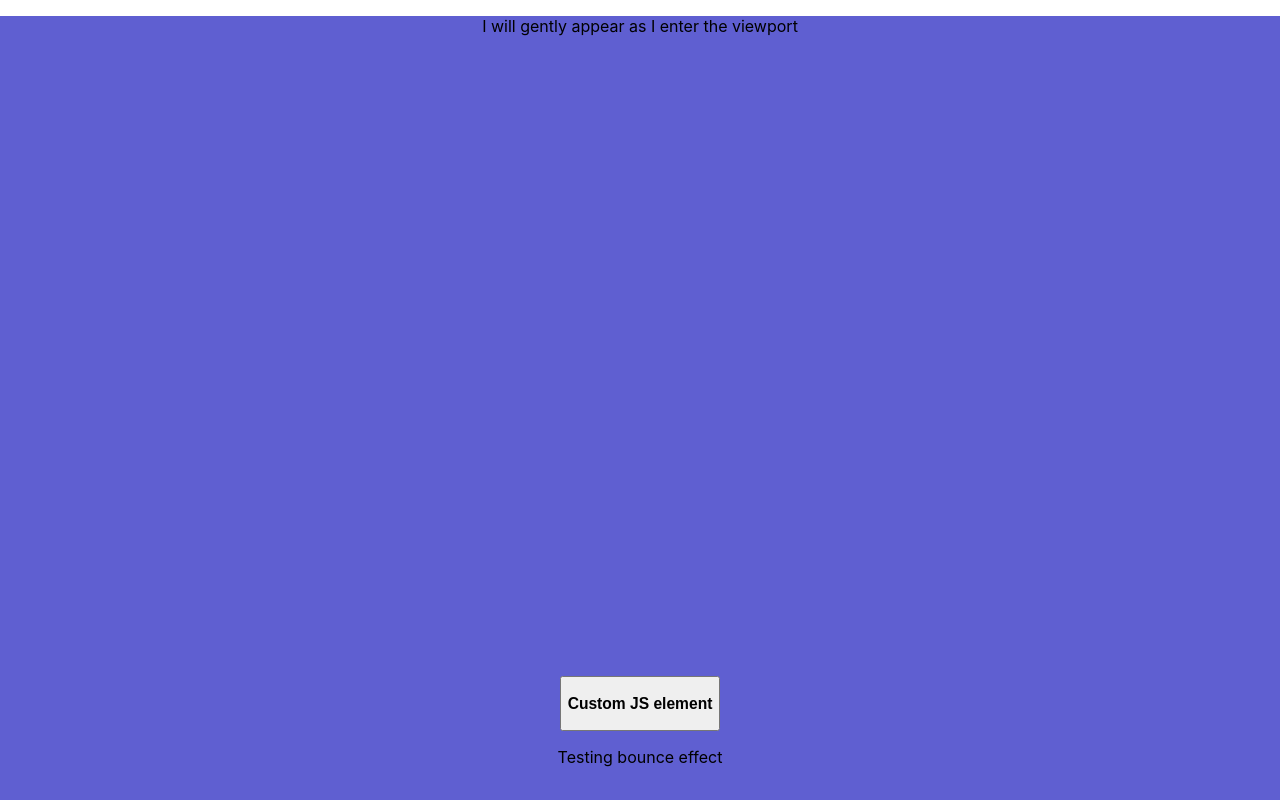
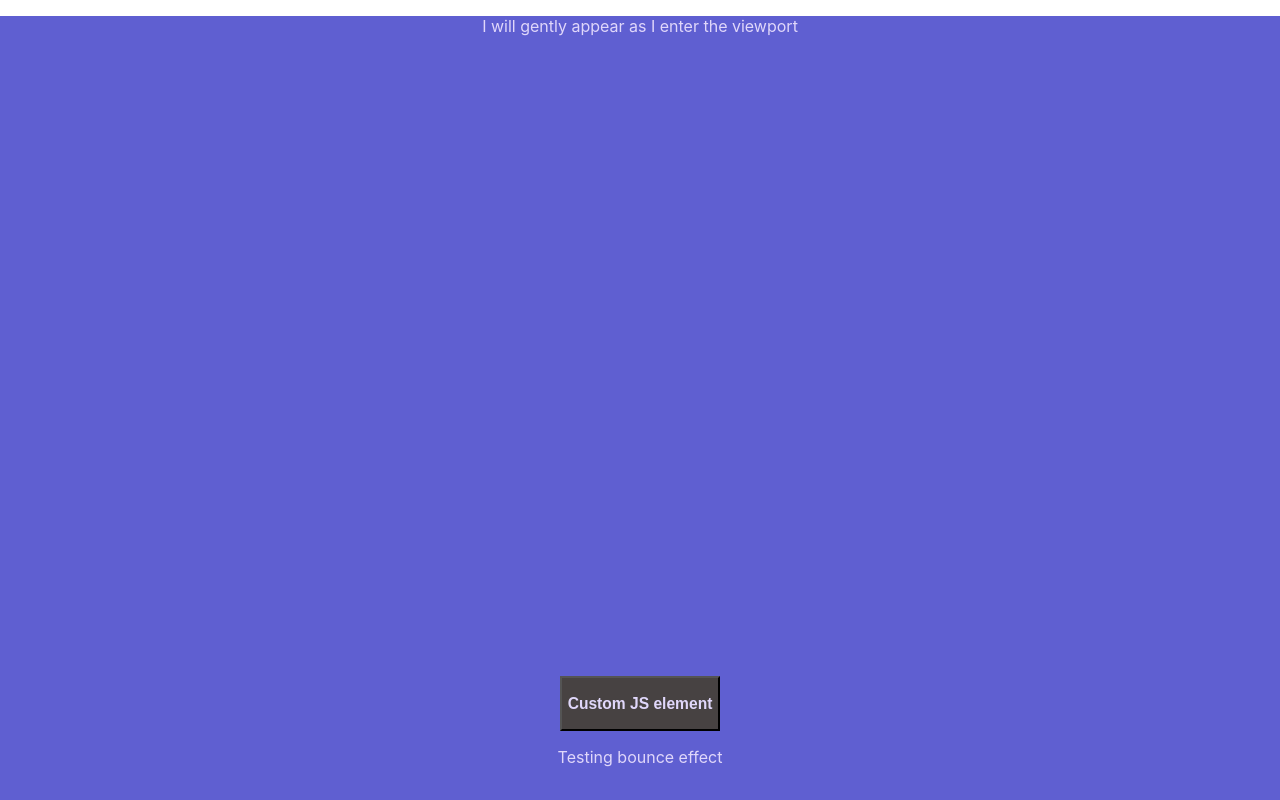
Before and after one commit to Luka-dot/cssThemTesting, a React (Create React App) app in the folder animations-test/: page / in a window 1280 px wide. Shown: the top 800 px of the page. Built offline with nearby package versions, Linux system fonts and the light colour scheme.

Commit message:
sass added trying variables

```diff
--- a/animations-test/src/App.css
+++ b/animations-test/src/App.css
@@ -36,7 +36,3 @@
     transform: rotate(360deg);
   }
 }
-
-.spacer {
-  margin-top: 40rem;
-}
--- a/animations-test/src/App.js
+++ b/animations-test/src/App.js
@@ -1,7 +1,7 @@
 import React from 'react';
 import { Fade, Bounce, Flip, Hinge, JackInTheBox, Roll, Rotate, Slide, Zoom } from 'react-awesome-reveal';
 
-import './App.css';
+//  import './App.css';
 import './mysas.scss';
 // import element from './animeTest';
 
@@ -21,7 +21,7 @@ function App() {
   }
 
   return (
-    <div className="mainView App">
+    <div className="mainView">
       <Fade>
         <p>I will gently appear as I enter the viewport</p>
       </Fade>
--- a/animations-test/src/mysas.scss
+++ b/animations-test/src/mysas.scss
@@ -4,7 +4,17 @@ $compColor: rgb(224, 215, 250);
 
 .mainView {
     background: $mainColor;
-
+    text-align: center;
     align-items: center;
     justify-content: center;
+    color:  $compColor;
 }
+
+button {
+    color: $compColor;
+    background: $accentColor;
+}
+
+.spacer {
+    margin-top: 40rem;
+}
```
